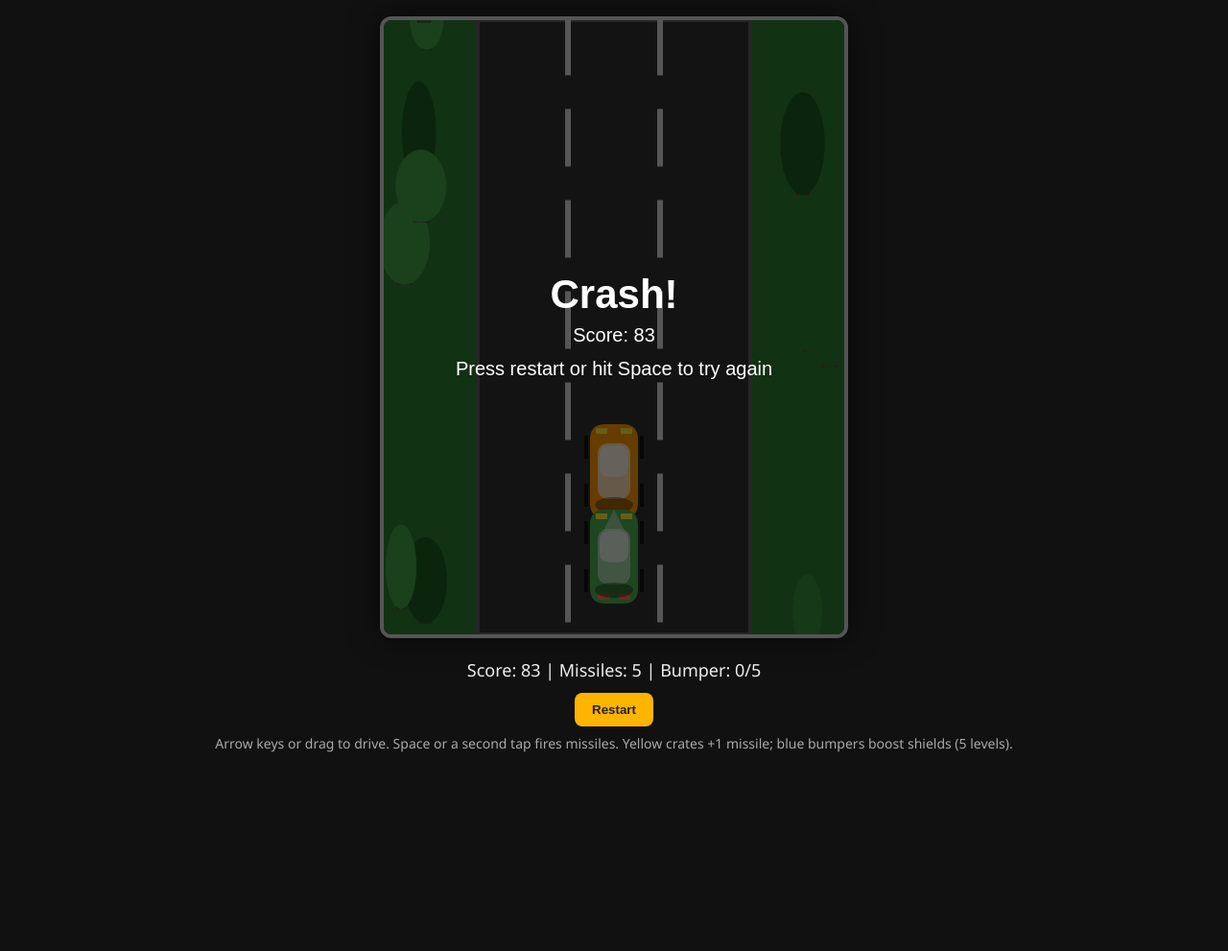
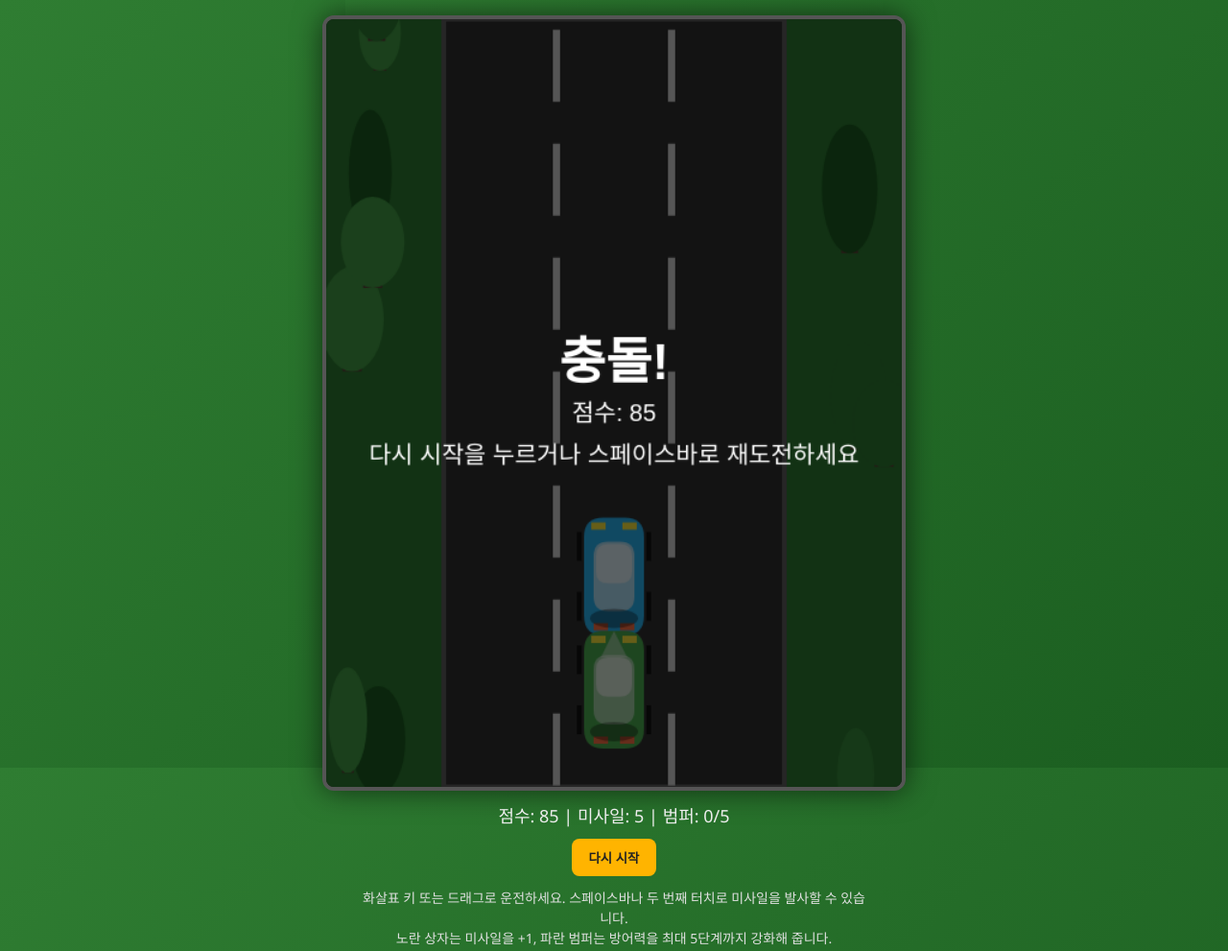
Before and after one commit to Coconuteagle/race, a plain HTML site: page index.html in a window 1280 px wide. Shown: the top 991 px of the page at 96% size. Before the commit the page ends 800 px from the top, so only its background shows below. Drawn offline with Linux system fonts and the light colour scheme.

Commit message:
Update index.html

```diff
--- a/index.html
+++ b/index.html
@@ -1,34 +1,42 @@
 <!DOCTYPE html>
-<html lang="en">
+<html lang="ko">
 <head>
   <meta charset="UTF-8" />
-  <title>Mini Racing Challenge</title>
+  <title>미니 레이싱 챌린지</title>
   <style>
     html, body {
       margin: 0;
       height: 100%;
-      background: #111;
+      background: linear-gradient(135deg, #2f7d32, #1b5e20);
       font-family: 'Segoe UI', sans-serif;
       color: #eee;
       display: flex;
-      align-items: center;
       justify-content: center;
+      align-items: flex-start;
     }
     .wrapper {
-      text-align: center;
+      width: 100%;
+      max-width: 560px;
+      padding: 16px 0 32px;
+      display: flex;
+      flex-direction: column;
+      align-items: center;
+      gap: 12px;
     }
     canvas {
       background: #1b1b1b;
       border: 4px solid #555;
       border-radius: 12px;
       box-shadow: 0 0 30px rgba(0, 0, 0, 0.6);
+      width: 100%;
+      height: auto;
+      touch-action: none;
     }
     .hud {
-      margin-top: 16px;
       font-size: 18px;
+      text-align: center;
     }
     button {
-      margin-top: 12px;
       padding: 10px 18px;
       border: none;
       border-radius: 8px;
@@ -44,9 +52,11 @@
       background: #ffc926;
     }
     .instructions {
-      margin-top: 8px;
       font-size: 14px;
-      color: #aaa;
+      color: #e0e0e0;
+      line-height: 1.5;
+      text-align: center;
+      padding: 0 16px;
     }
   </style>
 </head>
@@ -54,11 +64,12 @@
   <div class="wrapper">
     <canvas id="game" width="480" height="640"></canvas>
     <div class="hud">
-      <span id="score">Score: 0 | Missiles: 5 | Bumper: 0/5</span>
+      <span id="score">점수: 0 | 미사일: 5 | 범퍼: 0/5</span>
     </div>
-    <button id="restart" hidden>Restart</button>
+    <button id="restart" hidden>다시 시작</button>
     <div class="instructions">
-      Arrow keys or drag to drive. Space or a second tap fires missiles. Yellow crates +1 missile; blue bumpers boost shields (5 levels).
+      화살표 키 또는 드래그로 운전하세요. 스페이스바나 두 번째 터치로 미사일을 발사할 수 있습니다.<br />
+      노란 상자는 미사일을 +1, 파란 범퍼는 방어력을 최대 5단계까지 강화해 줍니다.
     </div>
   </div>
   <script>
@@ -95,9 +106,14 @@
         maxY: canvas.height - player.height - 30
       };
 
+      const trafficProfiles = [
+        { color: '#f44336', detail: '#ffcdd2', minSpeed: 2.5, maxSpeed: 4.2, score: 100 },
+        { color: '#ff9800', detail: '#ffe0b2', minSpeed: 3.5, maxSpeed: 5.2, score: 130 },
+        { color: '#29b6f6', detail: '#b3e5fc', minSpeed: 4.2, maxSpeed: 6.4, score: 170 },
+        { color: '#ab47bc', detail: '#e1bee7', minSpeed: 4.8, maxSpeed: 7.2, score: 210 }
+      ];
+
       const traffic = [];
-      const trafficColors = ['#f44336', '#29b6f6', '#ff9800', '#ab47bc'];
-      const trafficDetailColors = ['#ffcdd2', '#b3e5fc', '#ffe0b2', '#e1bee7'];
       const scenery = [];
       const sceneryColors = ['#2e7d32', '#388e3c', '#1b5e20', '#43a047'];
       const laneDashPattern = [60, 35];
@@ -109,6 +125,8 @@
       const missiles = [];
       const explosions = [];
       const pickups = [];
+      const scorePopups = [];
+
       const maxMissiles = 5;
       let ammo = maxMissiles;
       let missileCooldown = 0;
@@ -142,12 +160,21 @@
       const restartButton = document.getElementById('restart');
       const scoreLabel = document.getElementById('score');
 
+      const bumperStyles = [
+        null,
+        { base: 'rgba(129, 212, 250, 0.55)', edge: 'rgba(1, 87, 155, 0.7)', glow: 'rgba(227, 242, 253, 0.5)', extension: 16, widthFactor: 0.62 },
+        { base: 'rgba(100, 181, 246, 0.65)', edge: 'rgba(21, 101, 192, 0.8)', glow: 'rgba(187, 222, 251, 0.6)', extension: 22, widthFactor: 0.7 },
+        { base: 'rgba(79, 195, 247, 0.7)', edge: 'rgba(2, 136, 209, 0.85)', glow: 'rgba(225, 245, 254, 0.7)', extension: 28, widthFactor: 0.78 },
+        { base: 'rgba(38, 198, 218, 0.75)', edge: 'rgba(0, 131, 143, 0.9)', glow: 'rgba(178, 235, 242, 0.75)', extension: 32, widthFactor: 0.86 },
+        { base: 'rgba(3, 169, 244, 0.85)', edge: 'rgba(1, 87, 155, 1.0)', glow: 'rgba(224, 247, 250, 0.85)', extension: 40, widthFactor: 0.98 }
+      ];
+
       function laneCenter(lane) {
         return road.x + lane * road.laneWidth + road.laneWidth / 2;
       }
 
       function updateHud() {
-        scoreLabel.textContent = 'Score: ' + Math.floor(score) + ' | Missiles: ' + ammo + ' | Bumper: ' + player.bumperLevel + '/' + player.maxBumperLevel;
+        scoreLabel.textContent = '점수: ' + Math.floor(score) + ' | 미사일: ' + ammo + ' | 범퍼: ' + player.bumperLevel + '/' + player.maxBumperLevel;
       }
 
       function configureSceneryItem(item, y) {
@@ -188,6 +215,7 @@
         missiles.length = 0;
         explosions.length = 0;
         pickups.length = 0;
+        scorePopups.length = 0;
         initScenery();
         player.x = laneCenter(1) - player.width / 2;
         player.y = player.startY;
@@ -209,23 +237,25 @@
         running = true;
         score = 0;
         updateHud();
+        resizeCanvasDisplay();
         restartButton.hidden = true;
         window.requestAnimationFrame(loop);
       }
 
       function spawnTraffic() {
         const lane = Math.floor(Math.random() * road.laneCount);
+        const profile = trafficProfiles[Math.floor(Math.random() * trafficProfiles.length)];
         const carWidth = 50;
         const carHeight = 98;
-        const colorIndex = Math.floor(Math.random() * trafficColors.length);
         traffic.push({
           x: laneCenter(lane) - carWidth / 2,
           y: -carHeight,
           width: carWidth,
           height: carHeight,
-          color: trafficColors[colorIndex],
-          detailColor: trafficDetailColors[colorIndex],
-          speed: 2.5 + Math.random() * 5
+          color: profile.color,
+          detailColor: profile.detail,
+          speed: profile.minSpeed + Math.random() * (profile.maxSpeed - profile.minSpeed),
+          scoreValue: profile.score
         });
       }
 
@@ -267,6 +297,16 @@
           maxRadius: 64,
           duration: 420,
           totalDuration: 420
+        });
+      }
+
+      function addScorePopup(x, y, value) {
+        scorePopups.push({
+          x: x,
+          y: y,
+          text: '+' + value,
+          duration: 720,
+          totalDuration: 720
         });
       }
 
@@ -358,7 +398,7 @@
           car.y += (gameSpeed + car.speed) * deltaFactor;
           if (car.y > canvas.height + car.height) {
             traffic.splice(i, 1);
-            score += 50;
+            score += Math.floor(car.scoreValue * 0.3);
           }
         }
 
@@ -422,8 +462,9 @@
             ) {
               traffic.splice(j, 1);
               missiles.splice(i, 1);
-              score += 150;
+              score += car.scoreValue;
               addExplosion(car.x + car.width / 2, car.y + car.height / 2);
+              addScorePopup(car.x + car.width / 2, car.y + car.height / 2 - 10, car.scoreValue);
               hit = true;
               break;
             }
@@ -441,6 +482,15 @@
           }
         }
 
+        for (let i = scorePopups.length - 1; i >= 0; i -= 1) {
+          const popup = scorePopups[i];
+          popup.duration -= delta;
+          popup.y -= delta * 0.03;
+          if (popup.duration <= 0) {
+            scorePopups.splice(i, 1);
+          }
+        }
+
         for (let i = traffic.length - 1; i >= 0; i -= 1) {
           const car = traffic[i];
           if (
@@ -452,8 +502,9 @@
             if (player.bumperLevel > 0) {
               player.bumperLevel -= 1;
               traffic.splice(i, 1);
-              score += 80;
+              score += Math.floor(car.scoreValue * 0.6);
               addExplosion(car.x + car.width / 2, car.y + car.height / 2);
+              addScorePopup(car.x + car.width / 2, car.y + car.height / 2 - 10, Math.floor(car.scoreValue * 0.6));
               updateHud();
             } else {
               running = false;
@@ -511,33 +562,52 @@
           return;
         }
         const level = Math.min(car.bumperLevel, car.maxBumperLevel || 1);
-        const fraction = level / (car.maxBumperLevel || level);
-        const halfW = car.width / 2;
+        const style = bumperStyles[level];
+        if (!style) {
+          return;
+        }
+
         const halfH = car.height / 2;
-        const extension = 14 + fraction * 26;
-        const width = car.width * (0.55 + fraction * 0.3);
+        const width = car.width * style.widthFactor;
+        const extension = style.extension;
 
-        ctx.fillStyle = 'rgba(129, 212, 250, 0.85)';
+        ctx.fillStyle = style.base;
         ctx.beginPath();
-        ctx.moveTo(-width / 2, -halfH);
-        ctx.lineTo(-width * 0.32, -halfH - extension * 0.55);
-        ctx.lineTo(0, -halfH - extension);
-        ctx.lineTo(width * 0.32, -halfH - extension * 0.55);
-        ctx.lineTo(width / 2, -halfH);
+        ctx.moveTo(-width / 2, -halfH + 4);
+        ctx.quadraticCurveTo(-width * 0.3, -halfH - extension * 0.45, 0, -halfH - extension);
+        ctx.quadraticCurveTo(width * 0.3, -halfH - extension * 0.45, width / 2, -halfH + 4);
         ctx.closePath();
         ctx.fill();
 
-        ctx.strokeStyle = 'rgba(1, 87, 155, 0.85)';
+        ctx.strokeStyle = style.edge;
         ctx.lineWidth = 3;
         ctx.stroke();
 
-        ctx.fillStyle = 'rgba(227, 242, 253, 0.6)';
+        ctx.fillStyle = style.glow;
         ctx.beginPath();
-        ctx.moveTo(-width * 0.18, -halfH - extension * 0.54);
-        ctx.lineTo(0, -halfH - extension * 0.82);
-        ctx.lineTo(width * 0.18, -halfH - extension * 0.54);
+        ctx.moveTo(-width * 0.18, -halfH - extension * 0.4);
+        ctx.lineTo(0, -halfH - extension * 0.75);
+        ctx.lineTo(width * 0.18, -halfH - extension * 0.4);
         ctx.closePath();
         ctx.fill();
+
+        if (level >= 3) {
+          ctx.strokeStyle = 'rgba(224, 247, 250, 0.8)';
+          ctx.lineWidth = 1.8;
+          ctx.beginPath();
+          ctx.moveTo(-width / 2 + 6, -halfH + 8);
+          ctx.lineTo(-width * 0.22, -halfH - extension * 0.35);
+          ctx.moveTo(width / 2 - 6, -halfH + 8);
+          ctx.lineTo(width * 0.22, -halfH - extension * 0.35);
+          ctx.stroke();
+        }
+
+        if (level >= 5) {
+          ctx.fillStyle = 'rgba(255, 255, 255, 0.45)';
+          ctx.beginPath();
+          ctx.arc(0, -halfH - extension * 0.6, width * 0.12, 0, Math.PI * 2);
+          ctx.fill();
+        }
       }
 
       function drawCar(car, angle, isPlayer) {
@@ -692,6 +762,16 @@
         }
       }
 
+      function drawScorePopups() {
+        for (const popup of scorePopups) {
+          const alpha = popup.duration / popup.totalDuration;
+          ctx.fillStyle = 'rgba(255, 255, 255, ' + Math.min(1, alpha) + ')';
+          ctx.font = 'bold 20px Segoe UI';
+          ctx.textAlign = 'center';
+          ctx.fillText(popup.text, popup.x, popup.y);
+        }
+      }
+
       function render() {
         ctx.clearRect(0, 0, canvas.width, canvas.height);
         ctx.fillStyle = '#151515';
@@ -711,6 +791,7 @@
         drawMissiles();
         drawCar(player, player.angle, true);
         drawExplosions();
+        drawScorePopups();
 
         if (!running) {
           ctx.fillStyle = 'rgba(0, 0, 0, 0.6)';
@@ -718,10 +799,10 @@
           ctx.fillStyle = '#ffffff';
           ctx.font = 'bold 42px sans-serif';
           ctx.textAlign = 'center';
-          ctx.fillText('Crash!', canvas.width / 2, canvas.height / 2 - 20);
+          ctx.fillText('충돌!', canvas.width / 2, canvas.height / 2 - 20);
           ctx.font = '20px sans-serif';
-          ctx.fillText('Score: ' + Math.floor(score), canvas.width / 2, canvas.height / 2 + 15);
-          ctx.fillText('Press restart or hit Space to try again', canvas.width / 2, canvas.height / 2 + 50);
+          ctx.fillText('점수: ' + Math.floor(score), canvas.width / 2, canvas.height / 2 + 15);
+          ctx.fillText('다시 시작을 누르거나 스페이스바로 재도전하세요', canvas.width / 2, canvas.height / 2 + 50);
         }
       }
 
@@ -808,16 +889,8 @@
             clampPlayerPosition();
             const moveX = pos.x - touchState.prevX;
             const moveY = pos.y - touchState.prevY;
-            if (Math.abs(moveX) > 2) {
-              touchState.lateralDirection = moveX > 0 ? 1 : -1;
-            } else {
-              touchState.lateralDirection = 0;
-            }
-            if (Math.abs(moveY) > 2) {
-              touchState.verticalDirection = moveY > 0 ? 1 : -1;
-            } else {
-              touchState.verticalDirection = 0;
-            }
+            touchState.lateralDirection = Math.abs(moveX) > 2 ? (moveX > 0 ? 1 : -1) : 0;
+            touchState.verticalDirection = Math.abs(moveY) > 2 ? (moveY > 0 ? 1 : -1) : 0;
             touchState.prevX = pos.x;
             touchState.prevY = pos.y;
             break;
@@ -841,11 +914,23 @@
         }
       }, { passive: false });
 
+      function resizeCanvasDisplay() {
+        const scale = Math.min(window.innerWidth / canvas.width, window.innerHeight / canvas.height);
+        const displayWidth = canvas.width * scale;
+        const displayHeight = canvas.height * scale;
+        canvas.style.width = displayWidth + 'px';
+        canvas.style.height = displayHeight + 'px';
+      }
+
+      window.addEventListener('resize', resizeCanvasDisplay);
+      window.addEventListener('orientationchange', resizeCanvasDisplay);
+
       restartButton.addEventListener('click', resetGame);
 
       player.x = laneCenter(1) - player.width / 2;
       initScenery();
       updateHud();
+      resizeCanvasDisplay();
 
       window.requestAnimationFrame(function (time) {
         lastTime = time;
```
